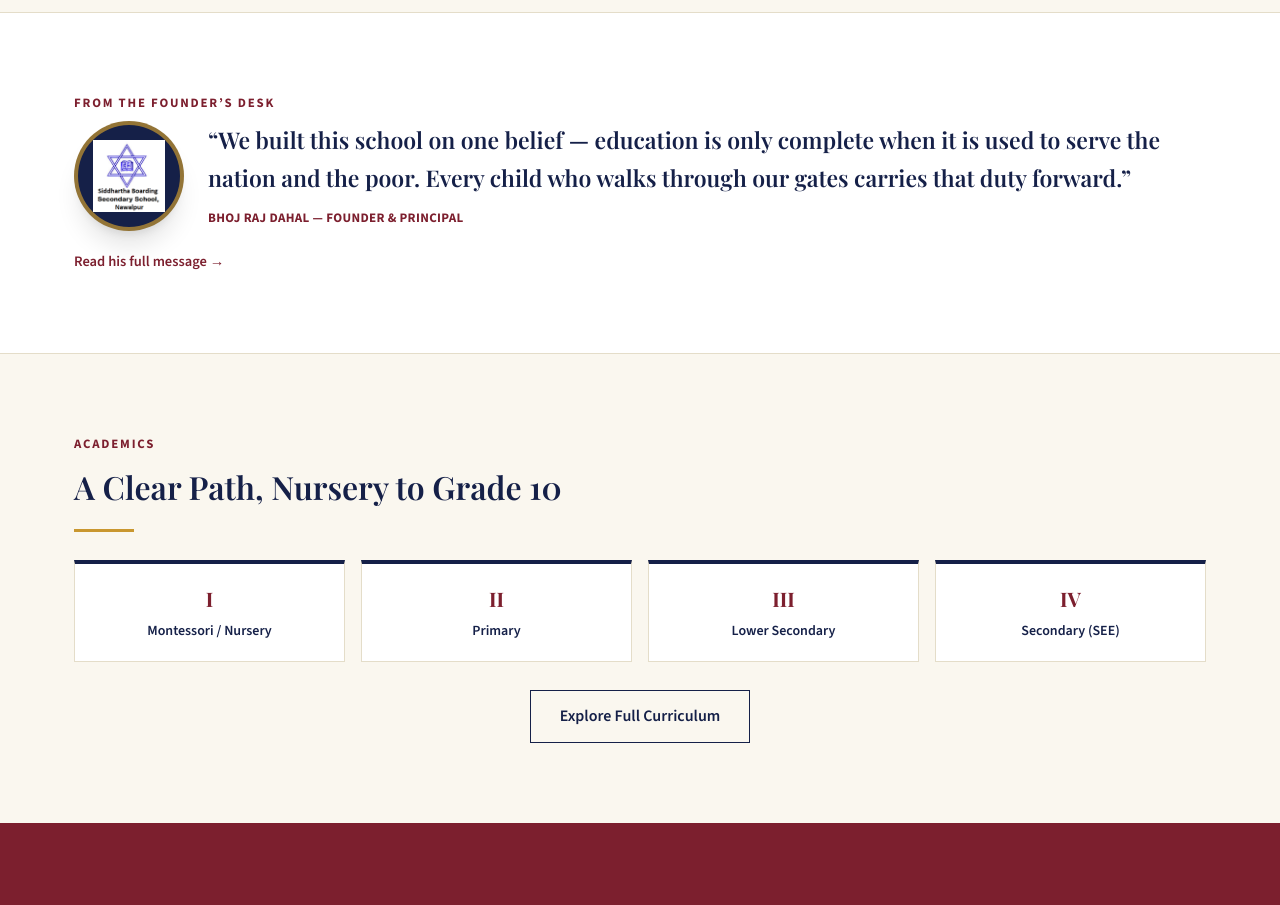
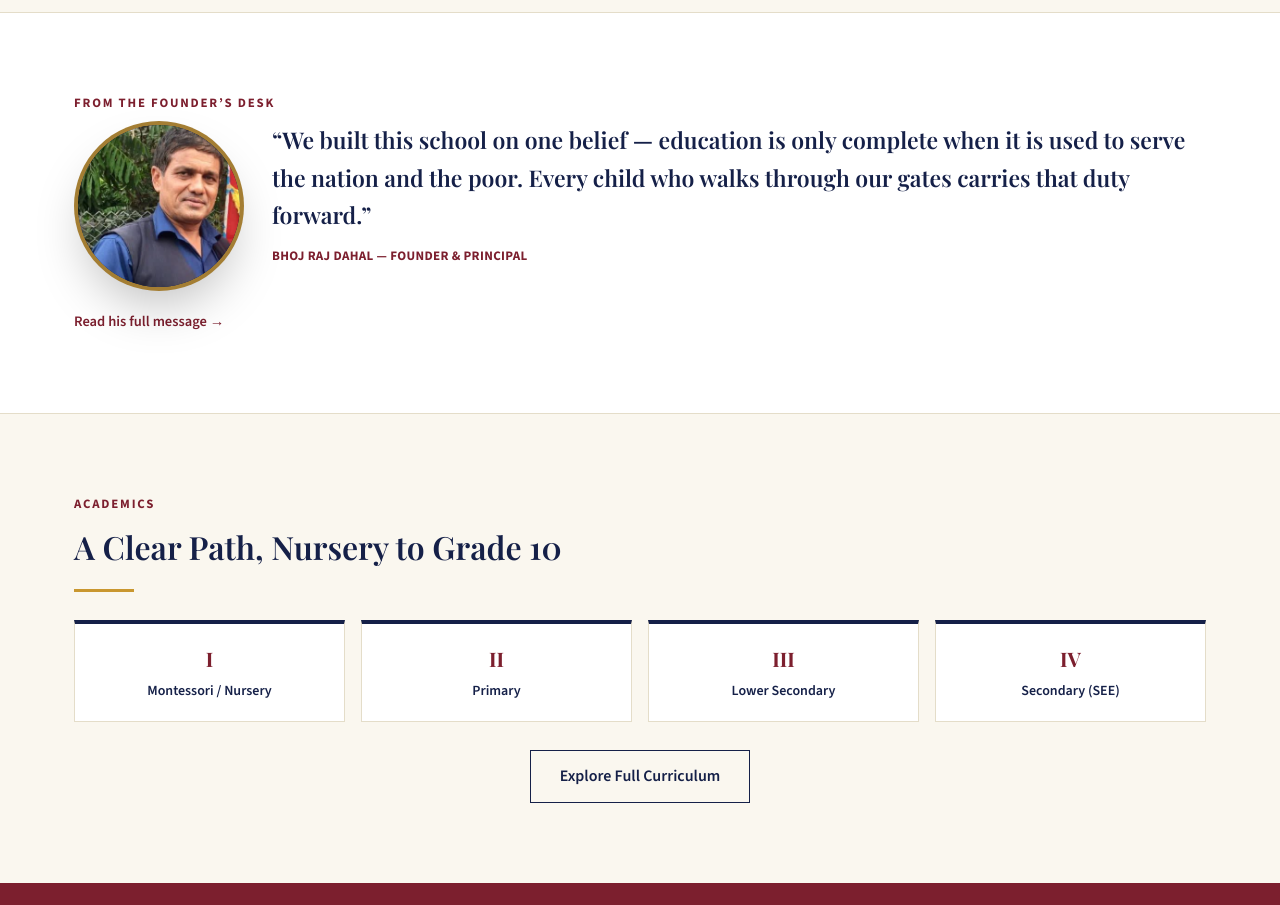
Before and after one commit to safal-dev/siddhartha-boarding-secondary-school, a Next.js app: page / in a window 1280 px wide. Shown: the part 1460-2365 px from the top of the page. Built offline with nearby package versions, Linux system fonts and the light colour scheme.

Commit message:
Add real founder portrait (Bhoj Raj Dahal) in clean circular gold-framed treatment

```diff
--- a/src/app/about/page.js
+++ b/src/app/about/page.js
@@ -117,9 +117,9 @@ export default function About() {
         <div className="container-page">
           <div className="section-kicker">Founder &amp; Principal&rsquo;s Message</div>
           <h2 className="text-[24px] sm:text-[28px] text-navy mb-6">{siteInfo.founder.name}</h2>
-          <div className="grid sm:grid-cols-[110px_1fr] gap-8 items-start">
-            <div className="w-[110px] h-[110px] rounded-full bg-navy flex items-center justify-center shadow-xl border-4 border-gold/70">
-              <Image src="/images/logo.png" alt="School crest" width={72} height={72} />
+          <div className="grid sm:grid-cols-[170px_1fr] gap-8 items-start">
+            <div className="w-[150px] h-[150px] sm:w-[170px] sm:h-[170px] rounded-full overflow-hidden shadow-2xl border-4 border-gold/80 bg-navy relative">
+              <Image src="/images/founder.png" alt="Bhoj Raj Dahal, Founder and Principal" fill className="object-cover" />
             </div>
             <div>
               <p className="text-[15.5px] text-gray-700 leading-relaxed mb-4">
--- a/src/components/FounderQuote.js
+++ b/src/components/FounderQuote.js
@@ -2,19 +2,16 @@ import Image from "next/image";
 import { siteInfo } from "@/lib/content";
 
 /**
- * Founder message block without a photo — we don't currently have a clean,
- * professional headshot of the founder (only a festival-greeting graphic
- * with decorative borders/text, which isn't usable). This uses the school
- * crest + a styled pull-quote instead. Swap in a real portrait photo here
- * once the school supplies one (see README "Known gaps").
+ * Founder message block — crest-framed portrait photo + pull-quote.
+ * Uses the real portrait photo supplied by the school (public/images/founder.png).
  */
 export default function FounderQuote({ quote, compact = false }) {
   return (
-    <div className={`flex ${compact ? "flex-col items-center text-center" : "flex-col sm:flex-row items-center sm:items-start"} gap-6`}>
-      <div className="shrink-0 w-[110px] h-[110px] rounded-full bg-navy flex items-center justify-center shadow-xl border-4 border-gold/70">
-        <Image src="/images/logo.png" alt="School crest" width={72} height={72} />
+    <div className={`flex ${compact ? "flex-col items-center text-center" : "flex-col sm:flex-row items-center sm:items-start"} gap-7`}>
+      <div className="shrink-0 w-[150px] h-[150px] sm:w-[170px] sm:h-[170px] rounded-full overflow-hidden shadow-2xl border-4 border-gold/80 bg-navy relative">
+        <Image src="/images/founder.png" alt="Bhoj Raj Dahal, Founder and Principal" fill className="object-cover" />
       </div>
-      <div className={compact ? "" : ""}>
+      <div>
         <blockquote className={`font-serif text-navy leading-relaxed mb-3 ${compact ? "text-[18px]" : "text-[20px] sm:text-[23px]"}`}>
           &ldquo;{quote}&rdquo;
         </blockquote>
```
Also changed, not shown: public/images/founder.png (added), src/lib/content.js.
